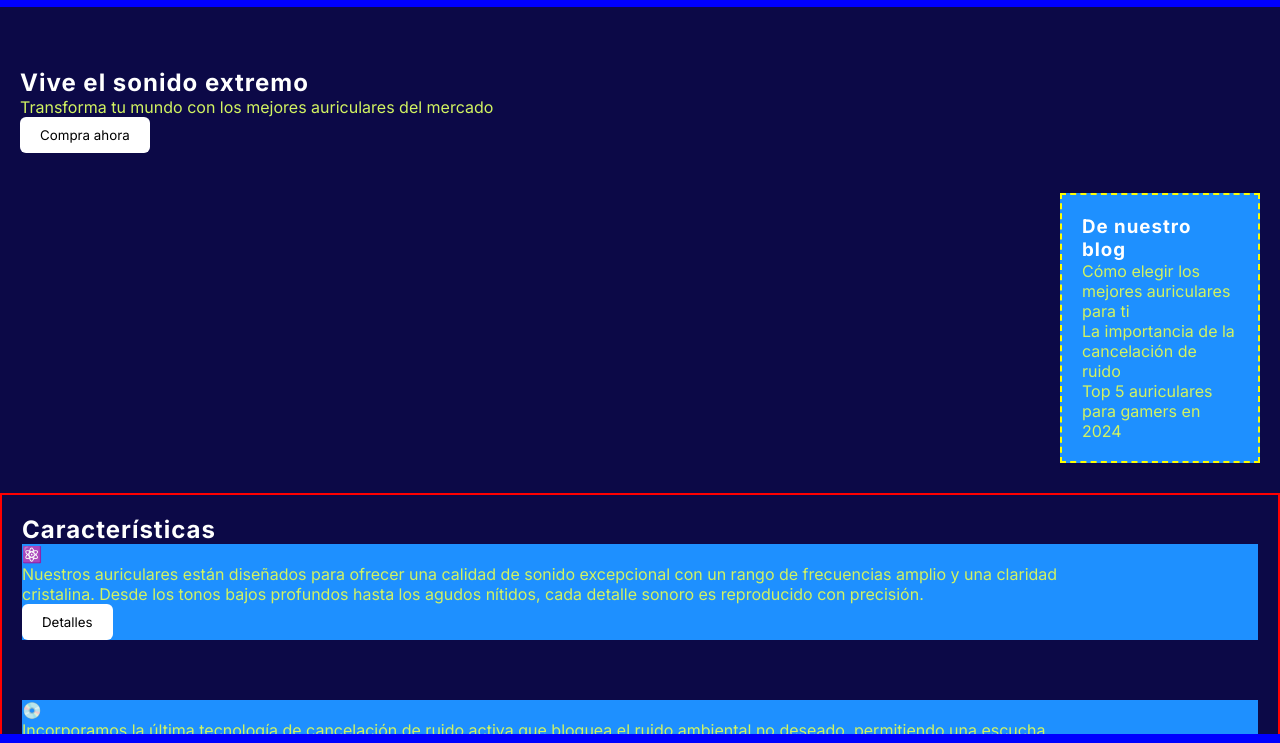
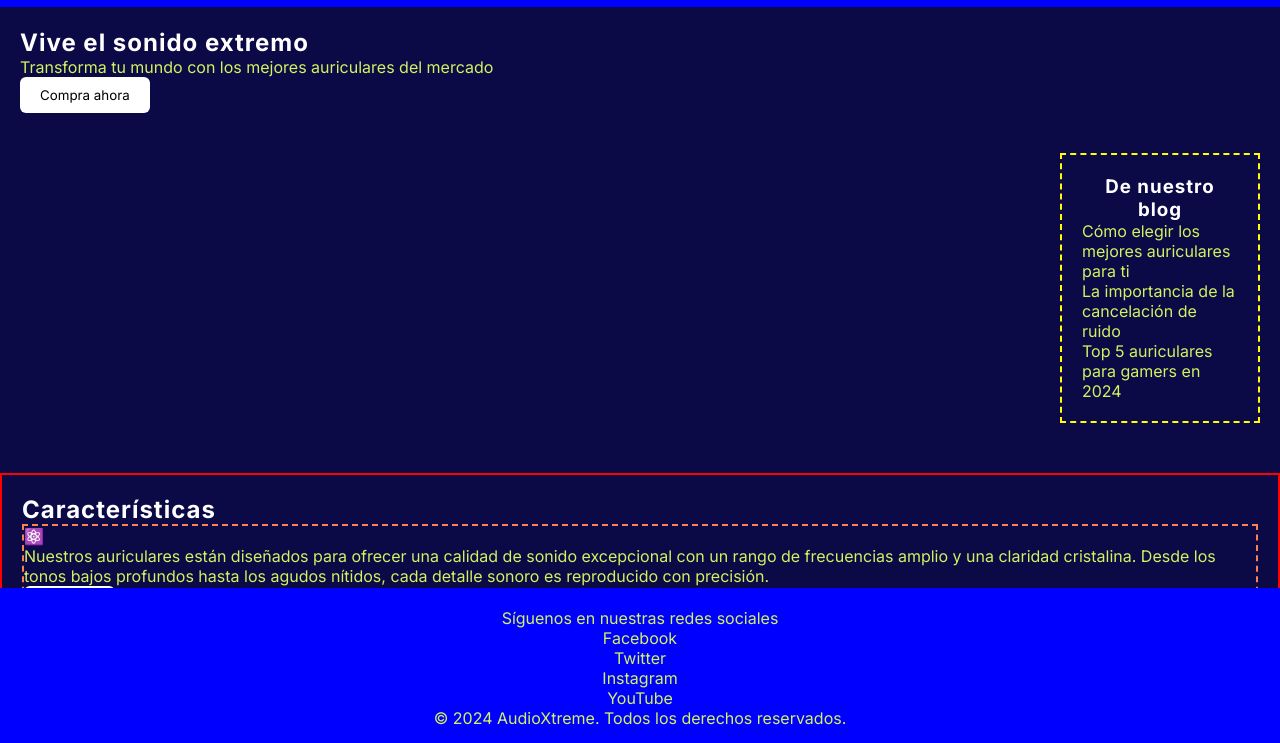
Before and after one commit to marinalsz/entrega_posicionamiento, a plain HTML site: page index.html in a window 1280 px wide. Shown: the part 52-795 px from the top of the page. Drawn offline with Linux system fonts and the light colour scheme.

Commit message:
Main y footer

```diff
--- a/style.css
+++ b/style.css
@@ -42,6 +42,10 @@ h3 {
   color: var(--button-background);
 }
 
+h3{
+text-align: center;
+}
+
 li {
   list-style-type: none;
 }
@@ -71,7 +75,8 @@ header {
 /*MAIN*/
 
 main {
-  margin-top: 100px;
+  position: relative;
+  top: 60px;
   width: 100%;
   height: auto;
 }
@@ -84,7 +89,6 @@ main {
   float: right;
   margin-right: var(--spacing);
   border: 2px dashed yellow;
-  background-color: var(--tertiary);
 }
 
 section {
@@ -97,19 +101,18 @@ section {
 
 .features {
   border: 2px solid red;
-  position: relative;
-  top: 300px;
+  margin-top: 400px;
 }
 
 .feature {
-  background-color: var(--tertiary);
-  margin-bottom: 60px;
+  border: 2px dashed coral;
 }
 
 /* FOOTER */
 
 footer {
   position: sticky;
+  bottom: 0;
   background-color: var(--secondary);
   text-align: center;
   padding: var(--spacing);
```
